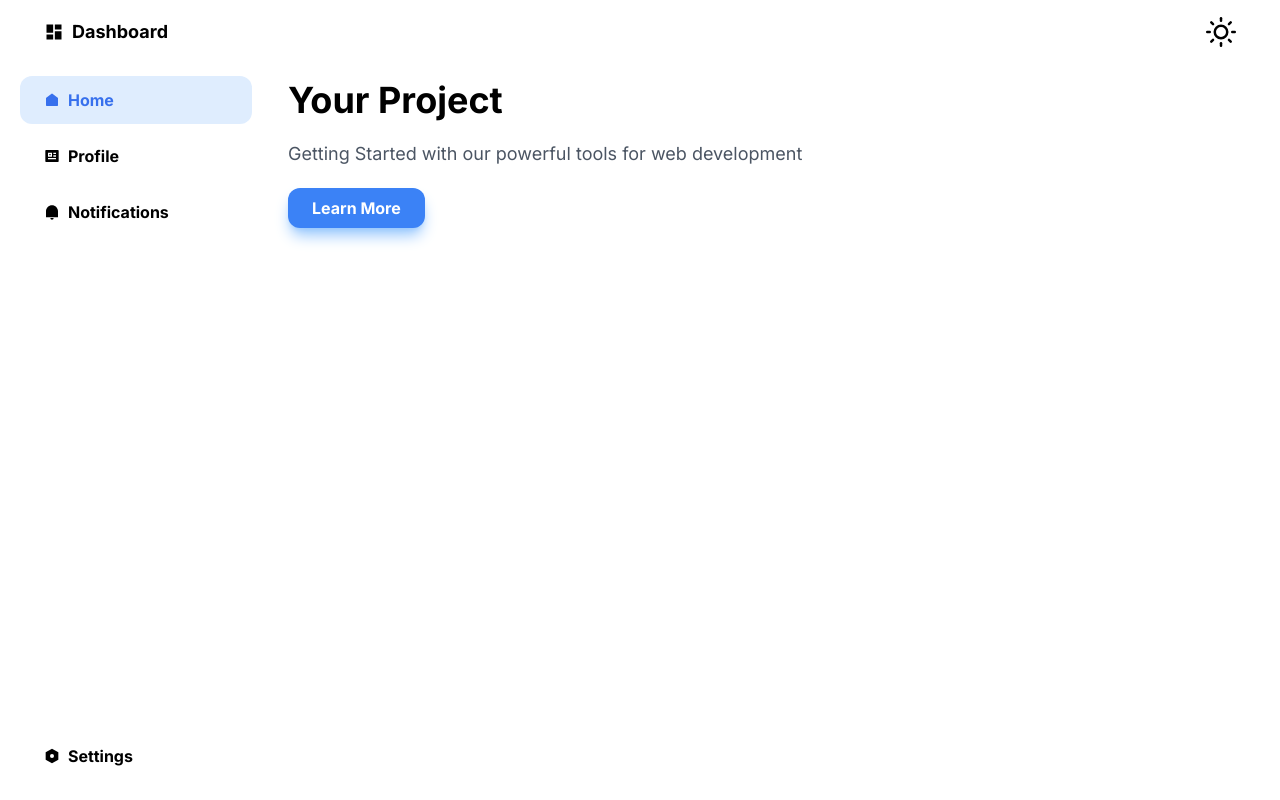
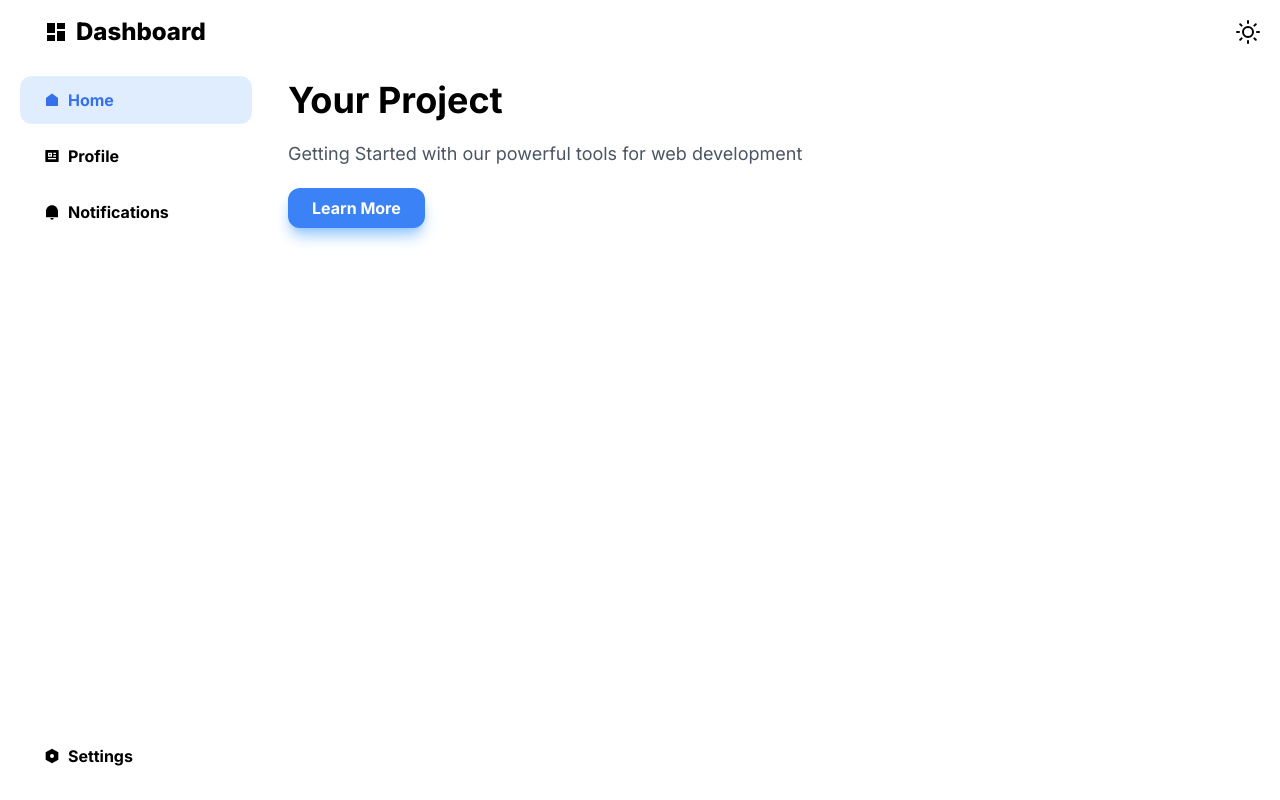
Before and after one commit to fuma-nama/example-next-dashboard, a Next.js app: page /dashboard in a window 1280 px wide. Built offline with nearby package versions, Linux system fonts and the light colour scheme; no server answers.

Commit message:
Improve navbar

```diff
--- a/components/layouts/Navbar.tsx
+++ b/components/layouts/Navbar.tsx
@@ -1,5 +1,4 @@
 import clsx from "clsx";
-import { useSession } from "next-auth/react";
 import { useTheme } from "next-themes";
 import Link from "next/link";
 import { FiMoon, FiSun } from "react-icons/fi";
@@ -12,22 +11,21 @@ export default function Navbar() {
     <nav
       className={clsx(
         "bg-white/50 dark:bg-black/60 backdrop-blur-lg sticky top-0",
-        "px-5 sm:px-11 h-16 w-full items-center justify-between",
+        "px-5 md:pl-11 h-16 w-full items-center justify-between",
         "flex flex-row gap-3"
       )}
     >
       <Link
-        className="flex flex-row gap-2 items-center cusror-pointer"
+        className="flex flex-row gap-2 items-center cusror-pointer text-2xl"
         href="/"
       >
-        <RiDashboardFill className="text-xl" />
-        <h2 className="text-lg font-bold">Dashboard</h2>
+        <RiDashboardFill />
+        <h2 className="font-extrabold">Dashboard</h2>
       </Link>
 
       <div className="flex flex-row gap-3 items-center">
-        <UserCard />
         <button
-          className="text-3xl"
+          className="text-2xl"
           onClick={() => setTheme(resolvedTheme === "light" ? "dark" : "light")}
         >
           {resolvedTheme === "light" && <FiSun />}
@@ -37,27 +35,3 @@ export default function Navbar() {
     </nav>
   );
 }
-
-function UserCard() {
-  const { data } = useSession();
-  if (data == null || data.user == null) return <></>;
-
-  return (
-    <div className="flex flex-row gap-2 items-center">
-      {data.user.image != null && (
-        // eslint-disable-next-line @next/next/no-img-element
-        <img
-          src={data.user?.image}
-          width="40"
-          height="40"
-          alt="avatar"
-          className="aspect-square rounded-full h-auto"
-        />
-      )}
-      <div className="hidden md:block pr-5">
-        <p className="font-bold">{data.user.name}</p>
-        <p className="text-gray-400 text-sm">{data.user.email}</p>
-      </div>
-    </div>
-  );
-}
```
